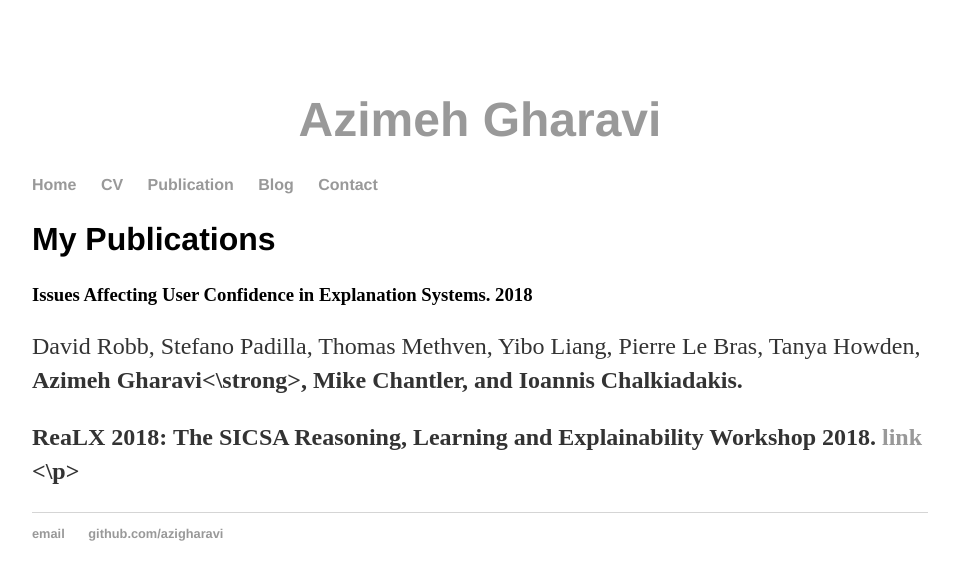
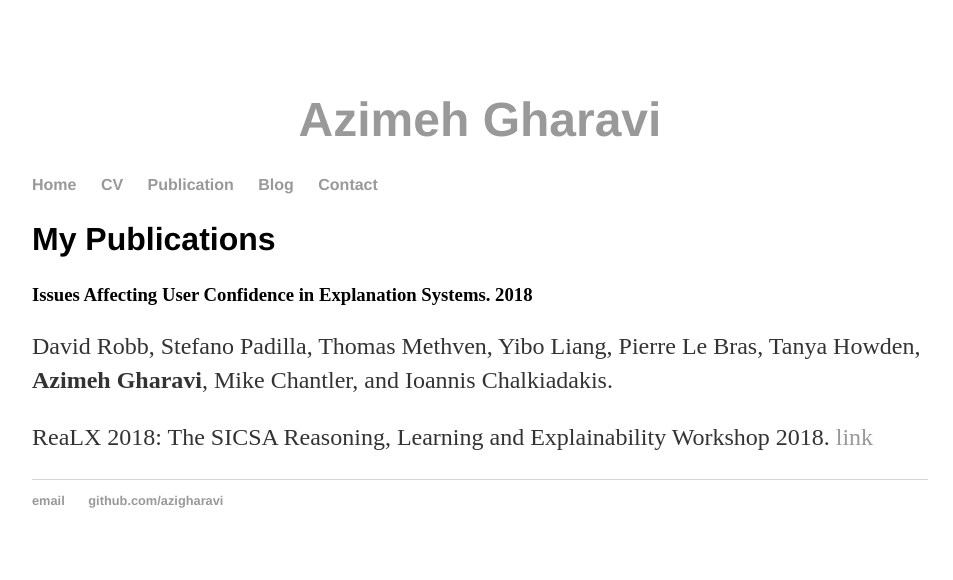
Before and after one commit to azigharavi/.github.io, a Jekyll site: the page built from publication/index.html, in a window 1280 px wide. Shown: the top 580 px of the page, without its empty margins (160-1113 px from the left). Built offline with Jekyll 4.4.1, drawn with Linux system fonts in a browser that asks for light colours.

Commit message:
Update index.html

```diff
--- a/publication/index.html
+++ b/publication/index.html
@@ -9,11 +9,11 @@ title : My Publications
 		<h3> Issues Affecting User Confidence in Explanation Systems. 2018 </h3>
 		<div>
 			<p class = "subtitle">
-				David Robb, Stefano Padilla, Thomas Methven, Yibo Liang, Pierre Le Bras, Tanya Howden, <strong>Azimeh Gharavi<\strong>, Mike Chantler, and Ioannis Chalkiadakis.
+				David Robb, Stefano Padilla, Thomas Methven, Yibo Liang, Pierre Le Bras, Tanya Howden, <b>Azimeh Gharavi</b>, Mike Chantler, and Ioannis Chalkiadakis.
 			</p>
 			<p>
 				ReaLX 2018: The SICSA Reasoning, Learning and Explainability Workshop 2018. <a href="http://ceur-ws.org/Vol-2151/Paper_S7.pdf">link</a>
-			<\p>
+			</p>
 		</div>
 
 	</div>
```
